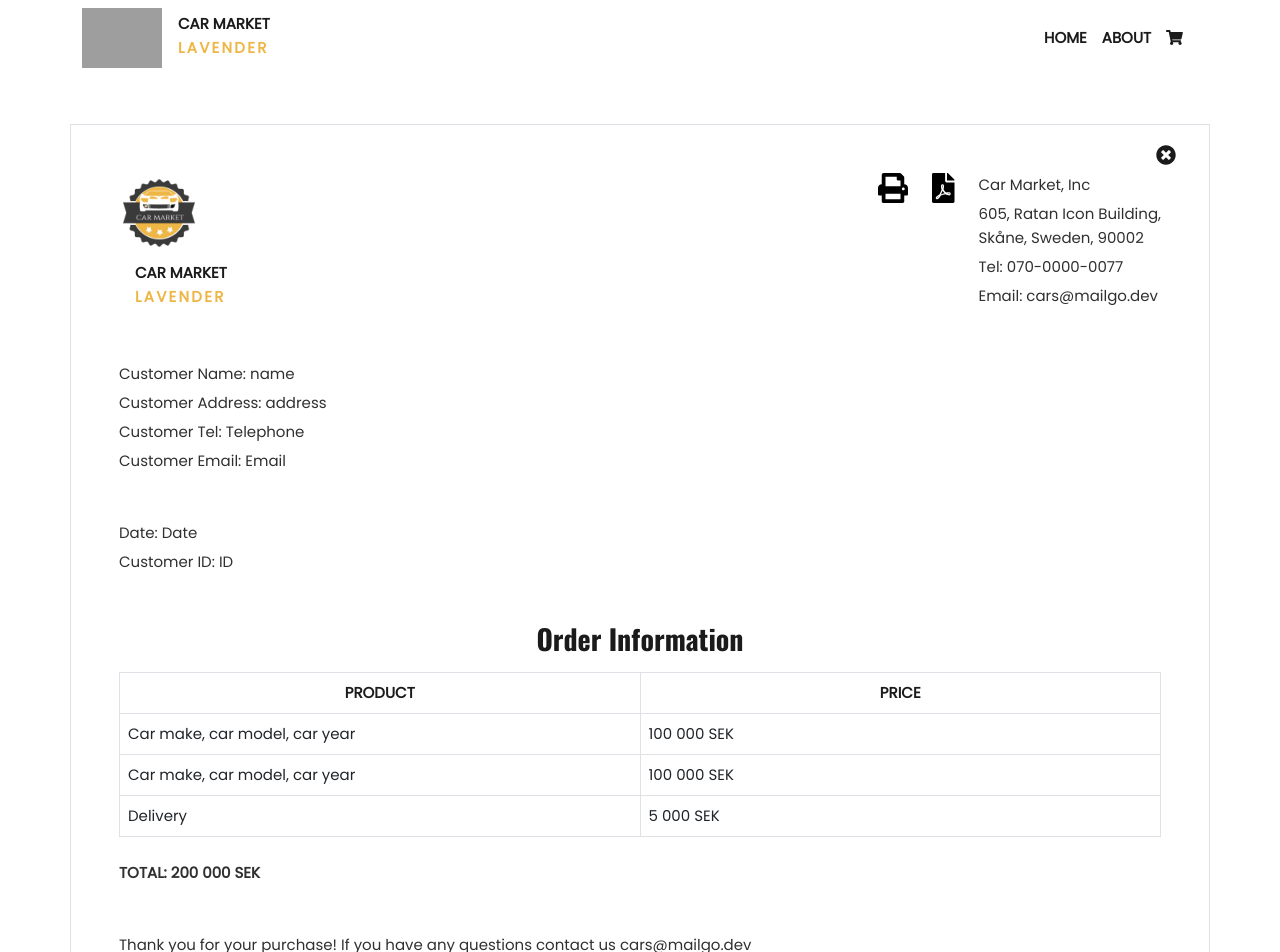
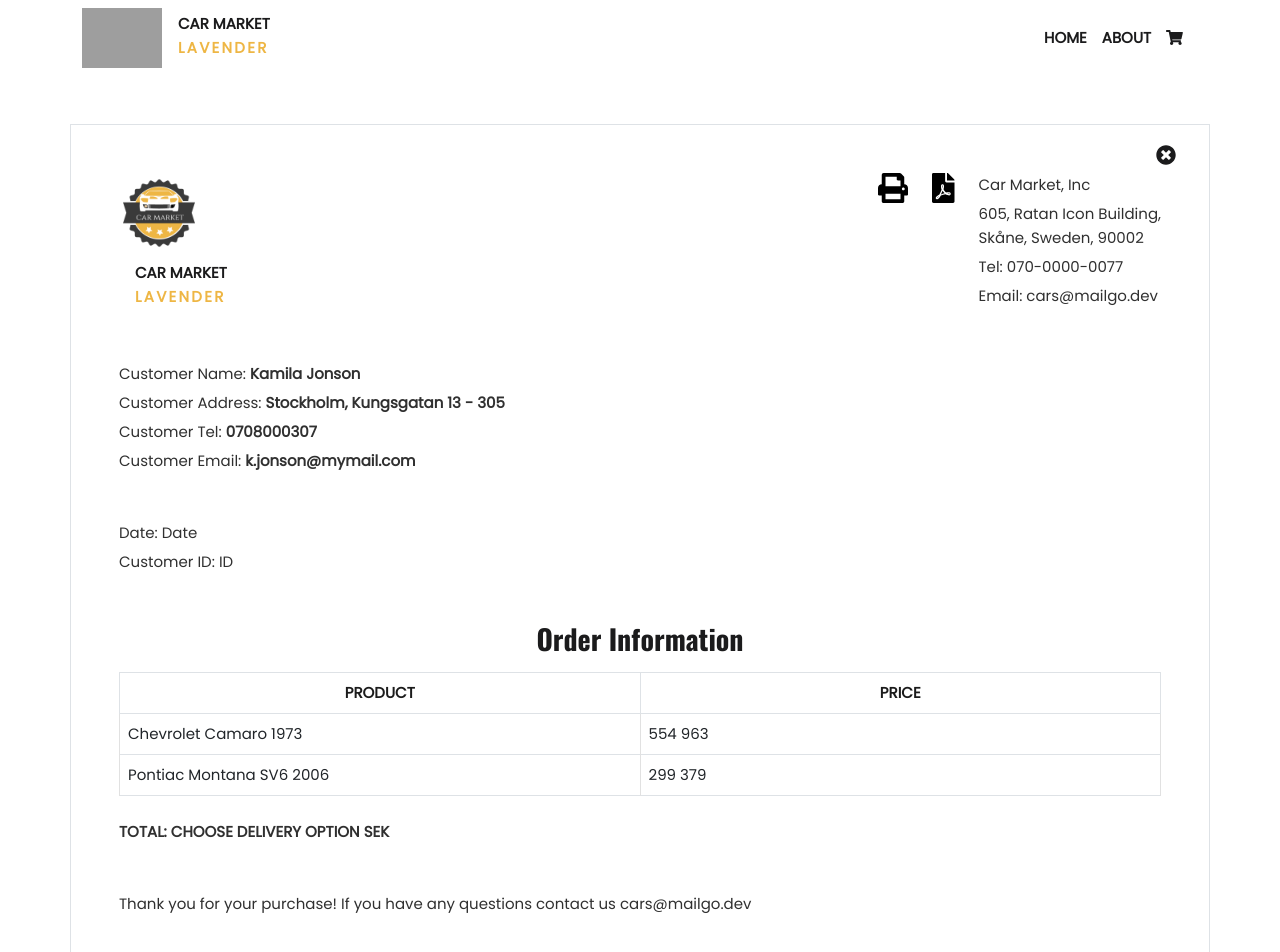
Before and after one commit to SvitlanaRybakova/Bilshop-Lavender, a React (Create React App) app: page /shopping-cart/checkout/confirmation in a window 1280 px wide. Shown: the top 952 px of the page. Built offline with nearby package versions, Linux system fonts and the light colour scheme; grey boxes are pictures that could not be loaded.

Commit message:
Connected data from UserContext with Confirnation page

```diff
--- a/src/contexts/UserContext.js
+++ b/src/contexts/UserContext.js
@@ -3,7 +3,7 @@ import { createContext, useState } from 'react'
 export const UserContext = createContext()
 
 function UserContextProvider(props) {
-    const [ userData, setUserInfo ] = useState([
+    const [ userData, setUserInfo ] = useState(
         {
             firstName: 'Kamila',
             lastName: 'Jonson',
@@ -13,7 +13,7 @@ function UserContextProvider(props) {
             streetAddress: 'Kungsgatan 13 - 305',
             phone: '0708000307',
         }
-    ])
+    )
 
     const values = {
         userData,
--- a/src/pages/Checkout.js
+++ b/src/pages/Checkout.js
@@ -7,8 +7,6 @@ export default function Checkout() {
   const { purchases }  = useContext(ShopCartContext)
 
   return (
-    <>
-
       <div className={`${styles.pageContentWrapper} sp-y`}>
         <div className={styles.cartPageContentWrap}>
           <div className="container container-wide">
@@ -20,25 +18,25 @@ export default function Checkout() {
                   {/* billingFormWrap */}
                   <h2 className={styles.h2}>Customer Information</h2>
                   <div className={styles.billingFormWrap}>
-                    <form action="#" method="post">
+                    <form>
                       <div className="row">
                         <div className="col-md-6">
                           <div className={`${styles.inputItem} mt-0`}>
-                            <label for="f_name" className="sr-only required">First Name</label>
+                            <label htmlFor="f_name" className="sr-only required">First Name</label>
                             <input type="text" id="f_name" placeholder="First Name" required />
                           </div>
                         </div>
 
                         <div className="col-md-6">
                           <div className={`${styles.inputItem} mt-md-0`}>
-                            <label for="l_name" className="sr-only required">Last Name</label>
+                            <label htmlFor="l_name" className="sr-only required">Last Name</label>
                             <input type="text" id="l_name" placeholder="Last Name" required />
                           </div>
                         </div>
                       </div>
 
                       <div className={styles.inputItem}>
-                        <label for="email" className="sr-only required">Email Address</label>
+                        <label htmlFor="email" className="sr-only required">Email Address</label>
                         <input type="email" id="email" placeholder="Email Address" required />
                       </div>
 
@@ -47,14 +45,14 @@ export default function Checkout() {
                       <div className="row">
                         <div className="col-md-6">
                           <div className={styles.inputItem}>
-                            <label for="town" className="sr-only required">Town / City</label>
+                            <label htmlFor="town" className="sr-only required">Town / City</label>
                             <input type="text" id="town" placeholder="Town / City" required />
                           </div>
                         </div>
 
                         <div className="col-md-6">
                           <div className={styles.inputItem}>
-                            <label for="postcode" className="sr-only required">Postcode / ZIP</label>
+                            <label htmlFor="postcode" className="sr-only required">Postcode / ZIP</label>
                             <input type="number" id="postcode" placeholder="Postcode / ZIP" required />
                           </div>
                         </div>
@@ -62,15 +60,15 @@ export default function Checkout() {
                       {/* end row */}
 
                       <div className={styles.inputItem}>
-                        <label for="street-address" className="sr-only required">Street address</label>
+                        <label htmlFor="street-address" className="sr-only required">Street address</label>
                         <input type="text" id="street-address" placeholder="Street address" required />
                       </div>
 
 
 
                       <div className={styles.inputItem}>
-                        <label for="phone" className="sr-only">Phone</label>
-                        <input type="tel" id="phone" placeholder="Phone" />
+                        <label htmlFor="phone" className="sr-only">Phone</label>
+                        <input type="tel" id="phone" placeholder="Phone" required/>
                       </div>
                     </form>
                   </div>
@@ -84,14 +82,14 @@ export default function Checkout() {
 
                         <div className="col-md-6">
                           <div className={`${styles.inputItem} mt-0`}>
-                            <label for="card_name" className="sr-only required">Card Name</label>
+                            <label htmlFor="card_name" className="sr-only required">Card Name</label>
                             <input type="text" id="card_name" placeholder="Card name" required />
                           </div>
                         </div>
 
                         <div className="col-md-6">
                           <div className={`${styles.inputItem} mt-md-0`}>
-                            <label for="valid_date" className="sr-only required">Valid Date</label>
+                            <label htmlFor="valid_date" className="sr-only required">Valid Date</label>
                             <input type="date" id="valid_date" placeholder="Valid Date" required />
                           </div>
                         </div>
@@ -103,14 +101,14 @@ export default function Checkout() {
 
                         <div className="col-md-6">
                           <div className={`${styles.inputItem} mt-0`}>
-                            <label for="card_number" className="sr-only required">Card number</label>
+                            <label htmlFor="card_number" className="sr-only required">Card number</label>
                             <input type="number" id="card_number" placeholder="Card number" required />
                           </div>
                         </div>
 
                         <div className="col-md-6">
                           <div className={`${styles.inputItem} mt-md-0`}>
-                            <label for="cvc_code" className="sr-only required">CVV2/CVC2 code</label>
+                            <label htmlFor="cvc_code" className="sr-only required">CVV2/CVC2 code</label>
                             <input type="number" id="cvc_code" placeholder="CVC Code" required />
                           </div>
                         </div>
@@ -119,44 +117,9 @@ export default function Checkout() {
                       {/* end row */}
 
                       <div className={styles.inputItem}>
-                        <label for="card_holder" className="sr-only required">Card holder name</label>
+                        <label htmlFor="card_holder" className="sr-only required">Card holder name</label>
                         <input type="text" id="card_holder" placeholder="Card holder name*" required />
                       </div>
-
-
-
-
-                      {/* check-box 1*/}
-                      {/* <div className="checkout-box-wrap">
-                        <div className={inputItem}>
-                          <div className="custom-control custom-checkbox">
-                            <input type="radio"
-                              className="custom-control-input"
-                              id="home_delivery"
-                              name="delivery" value="deliveryHome" />
-
-                            <label className="custom-control-label" for="home_delivery">Home delivery (the car is delivered to your home)</label>
-
-                            <div>
-                              <input type="radio" checked
-                                className="custom-control-input"
-                                id="pick_up_yourself"
-                                name="delivery" value="pickupYourself" />
-
-                              <label className="custom-control-label" for="pick_up_yourself">Pick up the car yourself</label>
-                            </div>
-                          </div>
-                        </div>
-                      </div> */}
-                      {/* end check-box 1*/}
-
-
-
-
-
-
-
-
                     </form>
                   </div>
                   {/* END Payment details */}
@@ -170,7 +133,5 @@ export default function Checkout() {
           </div>
         </div>
       </div>
-    </>
-
   )
 }
--- a/src/pages/Confirmation.js
+++ b/src/pages/Confirmation.js
@@ -4,10 +4,15 @@ import { faPrint, faFilePdf, faTimesCircle} from '@fortawesome/free-solid-svg-ic
 import styles from '../styles/Confirmation.module.css'
 import { Link } from 'react-router-dom'
 import { UserContext } from '../contexts/UserContext'
+import { ShopCartContext } from '../contexts/ShopCartContext'
+import { CarContext } from '../contexts/CarContext';
+
 
 function Confirmation() {
 
     const { userData } = useContext(UserContext)
+    const { purchases } = useContext(ShopCartContext)
+    const { showPrice } = useContext(CarContext);
 
     console.log(userData);
 
@@ -41,10 +46,10 @@ function Confirmation() {
                 </div>
             </div>
             <div className='customer-contacts mt-5'>
-                <p>Customer Name: name</p>
-                <p>Customer Address: address</p>
-                <p>Customer Tel: Telephone</p>
-                <p>Customer Email: Email</p>
+                <p>Customer Name: <b>{userData.firstName} {userData.lastName}</b></p>
+                <p>Customer Address: <b>{userData.city}, {userData.streetAddress}</b></p>
+                <p>Customer Tel: <b>{userData.phone}</b></p>
+                <p>Customer Email: <b>{userData.email}</b></p>
             </div>
             <div className='d-flex flex-column d-sm-block mt-5'>
                 <p>Date: Date</p>
@@ -60,21 +65,17 @@ function Confirmation() {
                         </tr>
                     </thead>
                     <tbody>
-                        <tr>
-                            <td>Car make, car model, car year</td>
-                            <td>100 000 SEK</td>
-                        </tr>
-                        <tr>
-                            <td>Car make, car model, car year</td>
-                            <td>100 000 SEK</td>
-                        </tr>
-                        <tr>
-                            <td>Delivery</td>
-                            <td>5 000 SEK</td>
-                        </tr>
+                        {
+                            purchases.products.map((product, i) => (
+                                <tr>
+                                    <td>{product.make} {product.model} {product.year}</td>
+                                    <td>{showPrice(product.price)}</td>
+                                </tr>
+                            ))
+                        }
                     </tbody>
                 </table>
-                <p className={`${styles.totalPrice} mt-4`}>Total: 200 000 SEK</p>
+                <p className={`${styles.totalPrice} mt-4`}>Total: {showPrice(purchases.priceTotal)} SEK</p>
             </div>
             <div className='my-5'>
                 <p>Thank you for your purchase! If you have any questions contact us cars@mailgo.dev</p>
```
